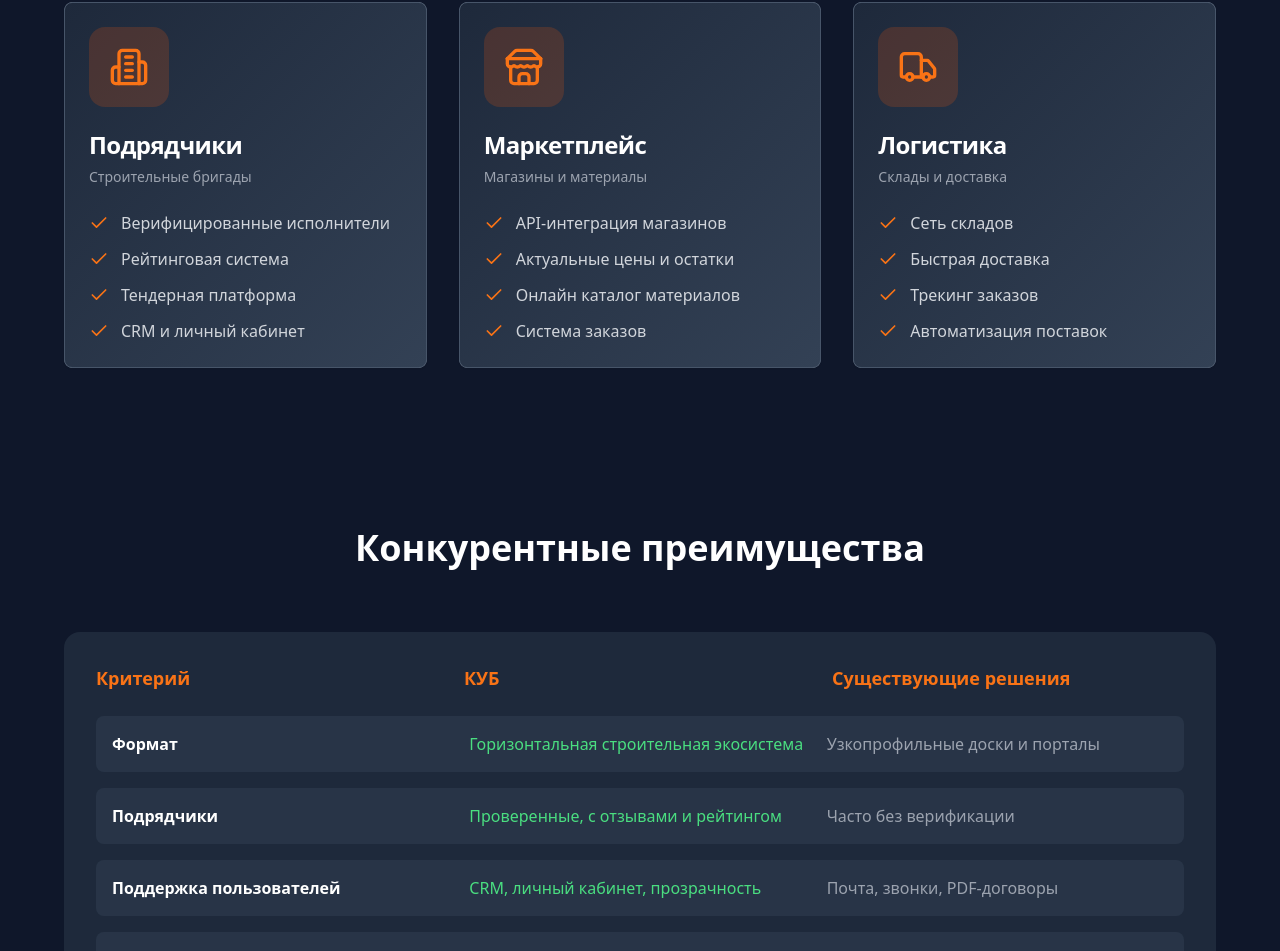
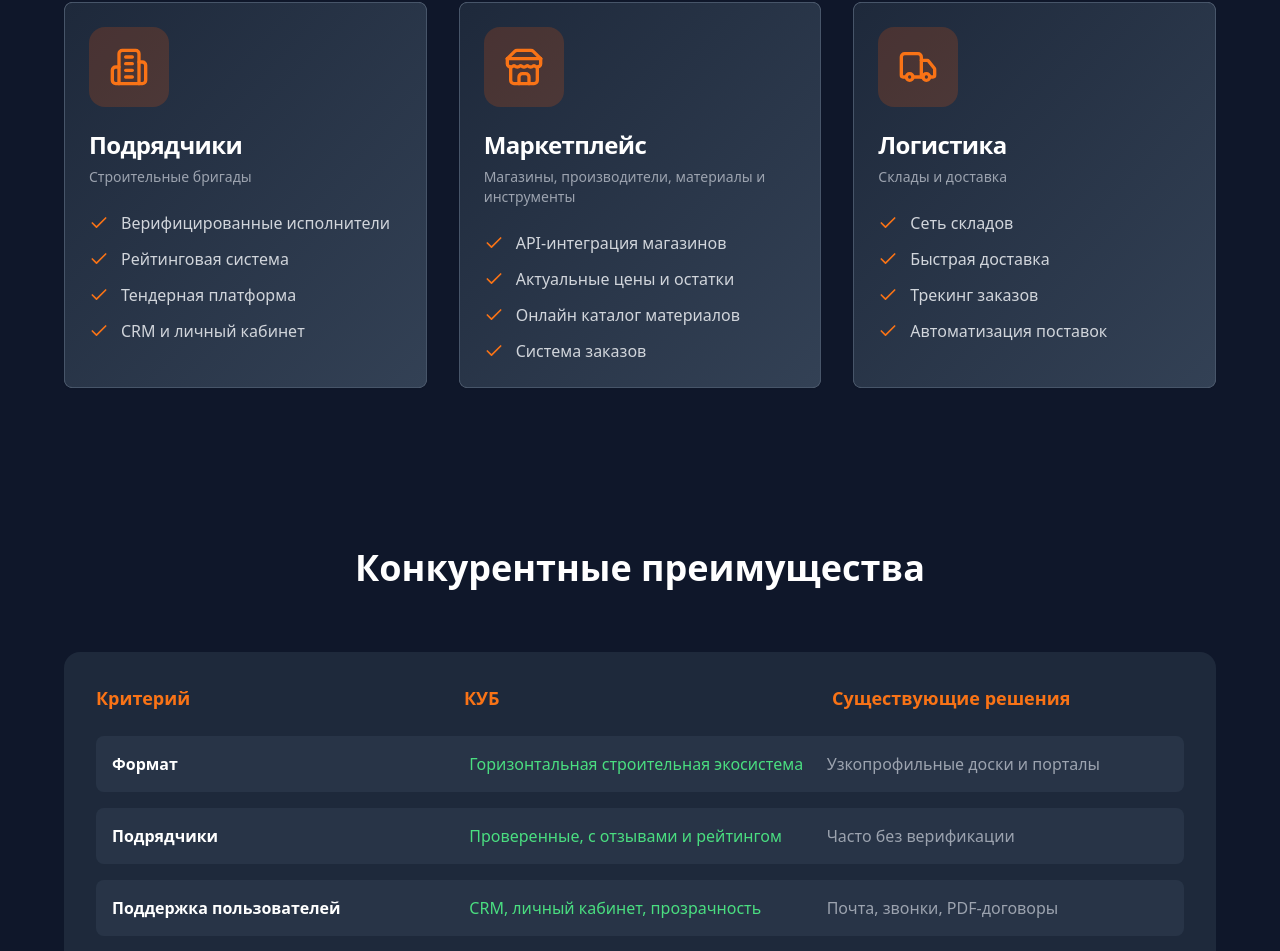
Before and after one commit to pr-poehali-dev/kub-landin-development, a React (Vite) app: page / in a window 1280 px wide. Shown: the part 2024-2975 px from the top of the page. Built offline with nearby package versions, Linux system fonts and the light colour scheme.

Commit message:
Справочник товаров и производителей

```diff
--- a/src/pages/Index.tsx
+++ b/src/pages/Index.tsx
@@ -240,7 +240,7 @@ const Index = () => {
                     <Icon name="Store" size={40} className="text-orange-500" />
                   </div>
                   <CardTitle className={`text-2xl ${isDarkMode ? 'text-white' : 'text-slate-900'}`}>Маркетплейс</CardTitle>
-                  <CardDescription className={isDarkMode ? 'text-gray-400' : 'text-slate-600'}>Магазины и материалы</CardDescription>
+                  <CardDescription className={isDarkMode ? 'text-gray-400' : 'text-slate-600'}>Магазины, производители, материалы и инструменты</CardDescription>
                 </CardHeader>
                 <CardContent>
                   <ul className={`space-y-3 ${isDarkMode ? 'text-gray-300' : 'text-slate-600'}`}>
```
